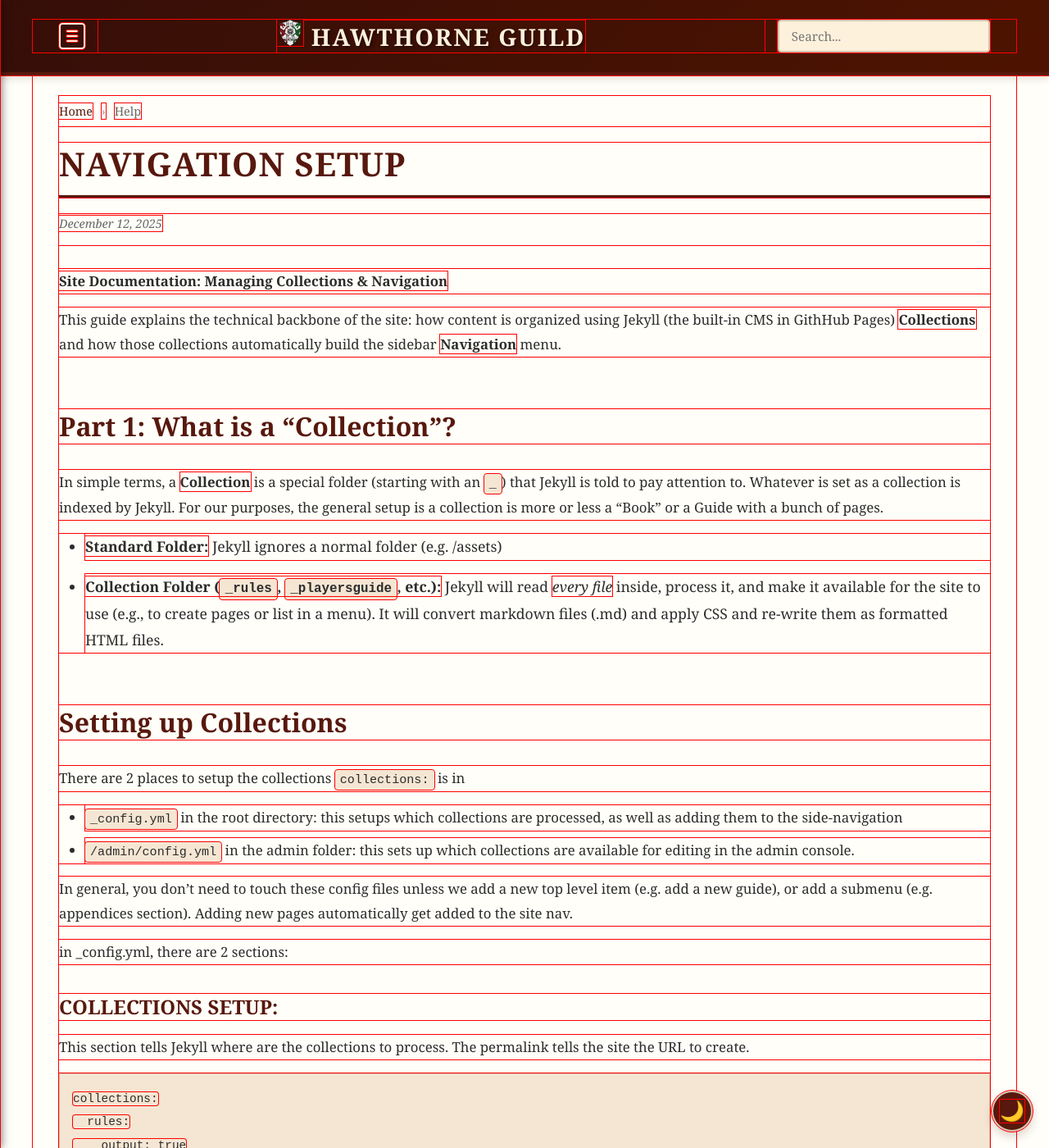
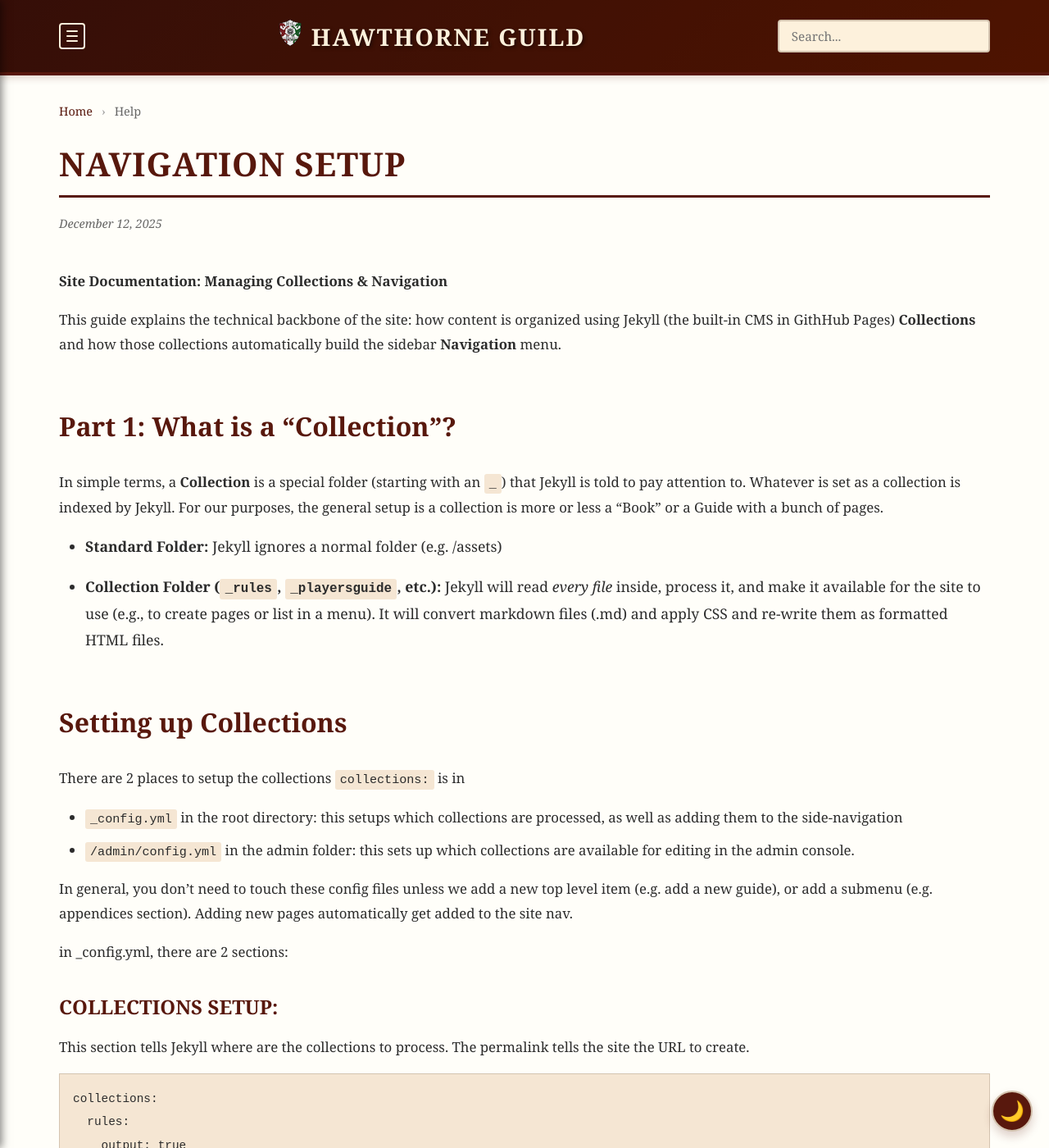
Before and after one commit to coconutswallow/Guides, a Jekyll site: the page built from _help/collections.md, in a window 1280 px wide and 1400 px high. Shown: the whole window at 82% size. Built offline with Jekyll 4.4.1, drawn with Linux system fonts in a browser that asks for light colours; comment, search, counter and statistics services are not loaded.

Commit message:
Update style.css

```diff
--- a/assets/css/style.css
+++ b/assets/css/style.css
@@ -36,10 +36,6 @@
    21. RESPONSIVE DESIGN
    22. PRINT STYLES
    ============================================ */
-
-   * {
-  outline: 1px solid red !important;
-}
 
 /* ============================================
    1. COLOR PALETTE (Design Tokens)
@@ -2070,3 +2066,23 @@
 a:has(img)[target="_blank"]::after {
   content: none;
 }
+
+/* 1. Tame the Tables (The usual suspect) */
+  table {
+    display: block !important;       /* Unlocks the table so it can shrink */
+    overflow-x: auto !important;     /* Adds a scrollbar if it's still too big */
+    width: 100% !important;
+  }
+
+  /* 2. Wrap Long Code/Text */
+  pre, code {
+    white-space: pre-wrap !important; /* Forces code to wrap to the next line */
+    word-break: break-all !important; /* Breaks extremely long words/variables */
+    max-width: 100% !important;
+  }
+
+  /* 3. Break Long URLs */
+  p, a, li, h1, h2, h3, h4 {
+    overflow-wrap: break-word !important;
+    word-break: break-word !important;
+  }
```
